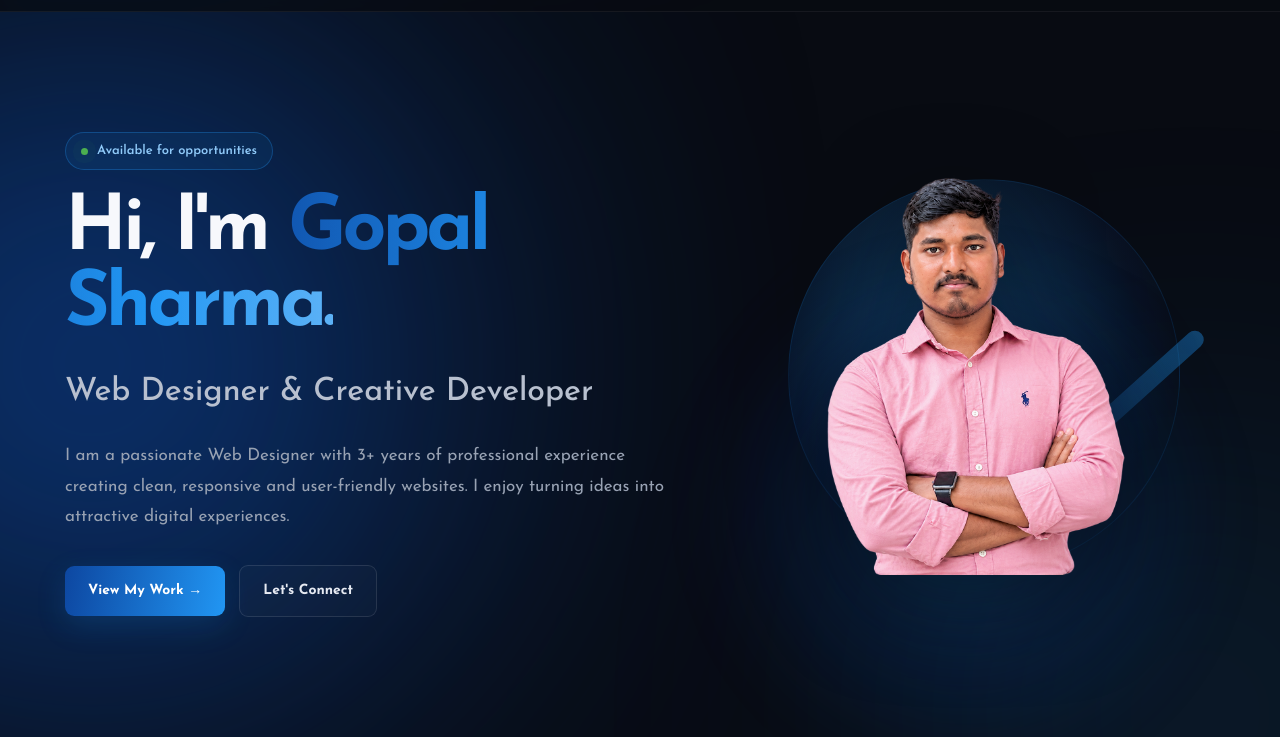
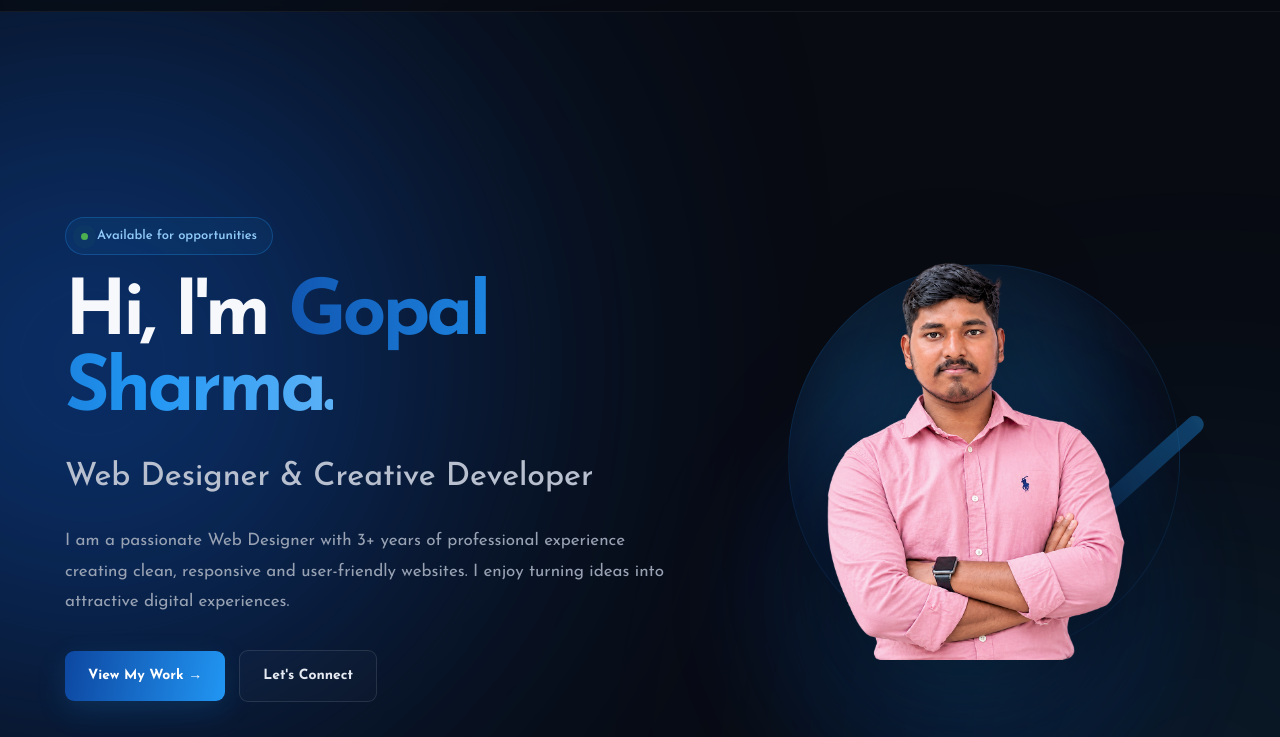
Before and after one commit to gopalsharmantz-dev/gopalsharmantz-dev.github.io, a plain HTML site: page index.html in a window 1280 px wide. Shown: the part 63-800 px from the top of the page. Drawn offline with Linux system fonts and the light colour scheme.

Commit message:
Update style.css

```diff
--- a/style.css
+++ b/style.css
@@ -290,6 +290,7 @@ p {
     overflow: hidden;
     isolation: isolate;
     padding-top: var(--nav-height);
+    padding: 160px 0 80px;
 }
 
 
```
